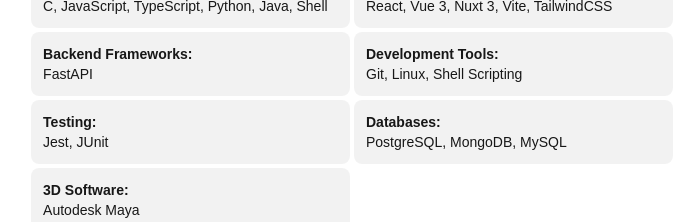
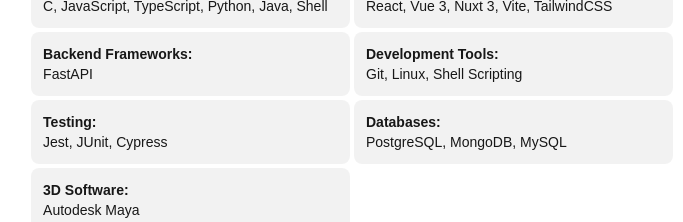
Before and after one commit to CUinspace233/my-resume, a Next.js app: page /en in a window 1280 px wide. Shown: the part 960-1182 px from the top of the page, without its empty margins (288-971 px from the left). Built offline with nearby package versions, Linux system fonts and the light colour scheme.

Commit message:
Update TechnicalSkills component to include Cypress in the testing tools list for enhanced clarity on available technologies.

```diff
--- a/src/components/TechnicalSkills.tsx
+++ b/src/components/TechnicalSkills.tsx
@@ -36,7 +36,7 @@
           <div>
             <strong>{t('testing')}:</strong>
           </div>
-          <span className="block">Jest, JUnit</span>
+          <span className="block">Jest, JUnit, Cypress</span>
         </div>
         <div className="p-3 rounded-lg bg-black/[.05] dark:bg-white/[.06]">
           <div>
```
